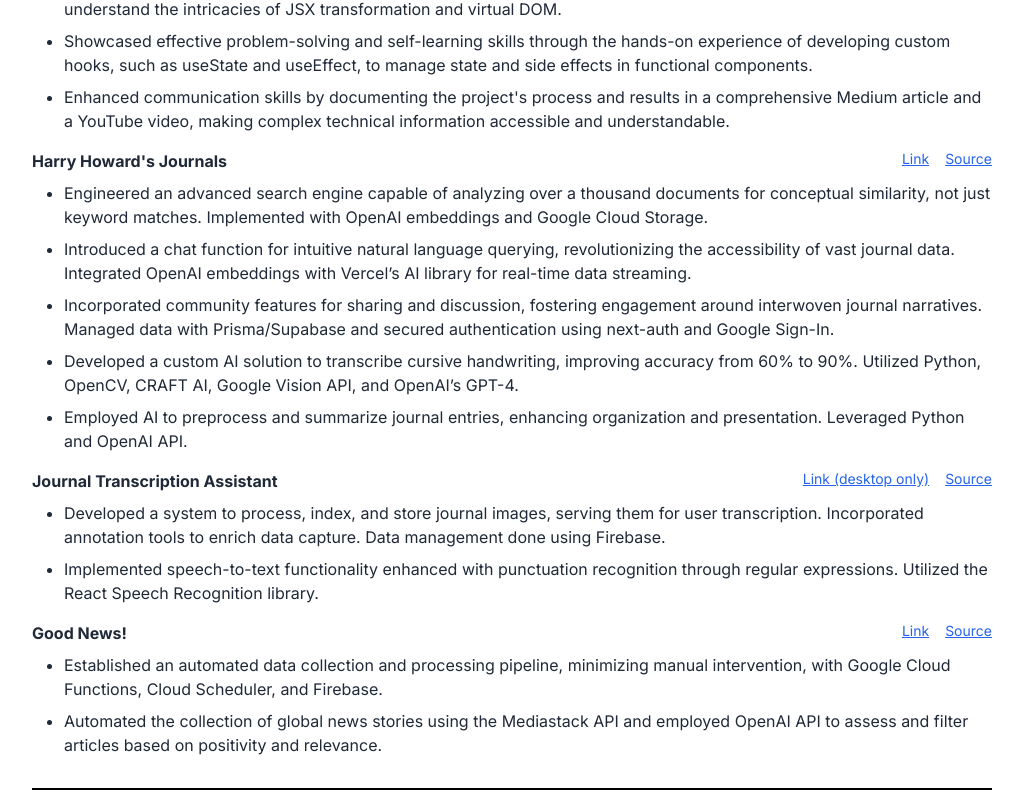
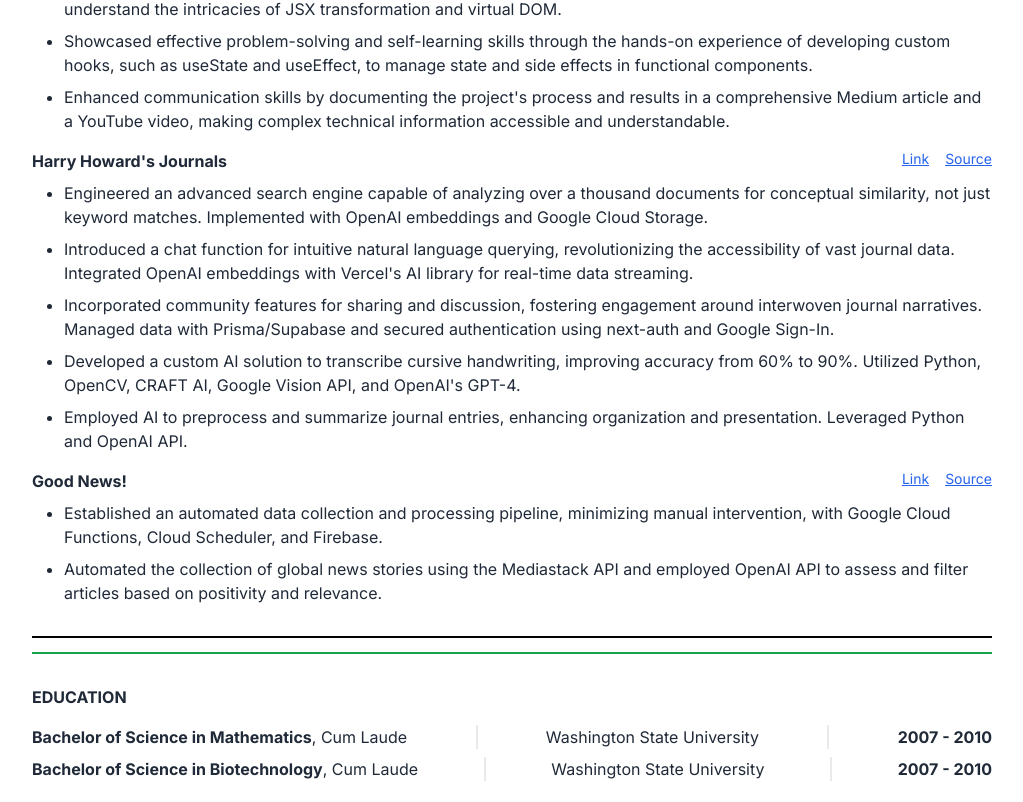
Before and after one commit to mike-v2/portfolio, a Next.js app: page /resume in a window 1280 px wide. Shown: the part 647-1449 px from the top of the page, without its empty margins (128-1151 px from the left). Built offline with nearby package versions, Linux system fonts and the light colour scheme.

Commit message:
Remove journal transcription project from resume

```diff
--- a/app/resume/page.tsx
+++ b/app/resume/page.tsx
@@ -85,31 +85,13 @@ export default function Resume() {
 
               <ul className='flex flex-col gap-y-2 list-disc ps-8'>
                 <li>Engineered an advanced search engine capable of analyzing over a thousand documents for conceptual similarity, not just keyword matches. Implemented with OpenAI embeddings and Google Cloud Storage.</li>
-                <li>Introduced a chat function for intuitive natural language querying, revolutionizing the accessibility of vast journal data. Integrated OpenAI embeddings with Vercel’s AI library for real-time data streaming.</li>
+                <li>Introduced a chat function for intuitive natural language querying, revolutionizing the accessibility of vast journal data. Integrated OpenAI embeddings with Vercel&apos;s AI library for real-time data streaming.</li>
                 <li>Incorporated community features for sharing and discussion, fostering engagement around interwoven journal narratives. Managed data with Prisma/Supabase and secured authentication using next-auth and Google Sign-In.</li>
-                <li>Developed a custom AI solution to transcribe cursive handwriting, improving accuracy from 60% to 90%. Utilized Python, OpenCV, CRAFT AI, Google Vision API, and OpenAI’s GPT-4.</li>
+                <li>Developed a custom AI solution to transcribe cursive handwriting, improving accuracy from 60% to 90%. Utilized Python, OpenCV, CRAFT AI, Google Vision API, and OpenAI&apos;s GPT-4.</li>
                 <li>Employed AI to preprocess and summarize journal entries, enhancing organization and presentation. Leveraged Python and OpenAI API.</li>
               </ul>
             </div>
 
-            <div className=''>
-              <div className="flex">
-                <h4 className='font-bold pb-2'>
-                  Journal Transcription Assistant
-                </h4>
-                <div className='ms-auto'>
-                  <div className="flex gap-x-4 text-sm">
-                    <a href='https://mike-v2.github.io/journal-transcribe/' className='underline text-blue-600 hover:text-blue-800 visited:text-purple-600'>Link (desktop only)</a>
-                    <a href='https://github.com/mike-v2/journal-transcribe' className='underline text-blue-600 hover:text-blue-800 visited:text-purple-600'>Source</a>
-                  </div>
-                </div>
-              </div>
-
-              <ul className='flex flex-col gap-y-2 list-disc ps-8'>
-                <li>Developed a system to process, index, and store journal images, serving them for user transcription. Incorporated annotation tools to enrich data capture. Data management done using Firebase.</li>
-                <li>Implemented speech-to-text functionality enhanced with punctuation recognition through regular expressions. Utilized the React Speech Recognition library.</li>
-              </ul>
-            </div>
             <div className=''>
               <div className="flex">
                 <h4 className='font-bold pb-2'>
```
